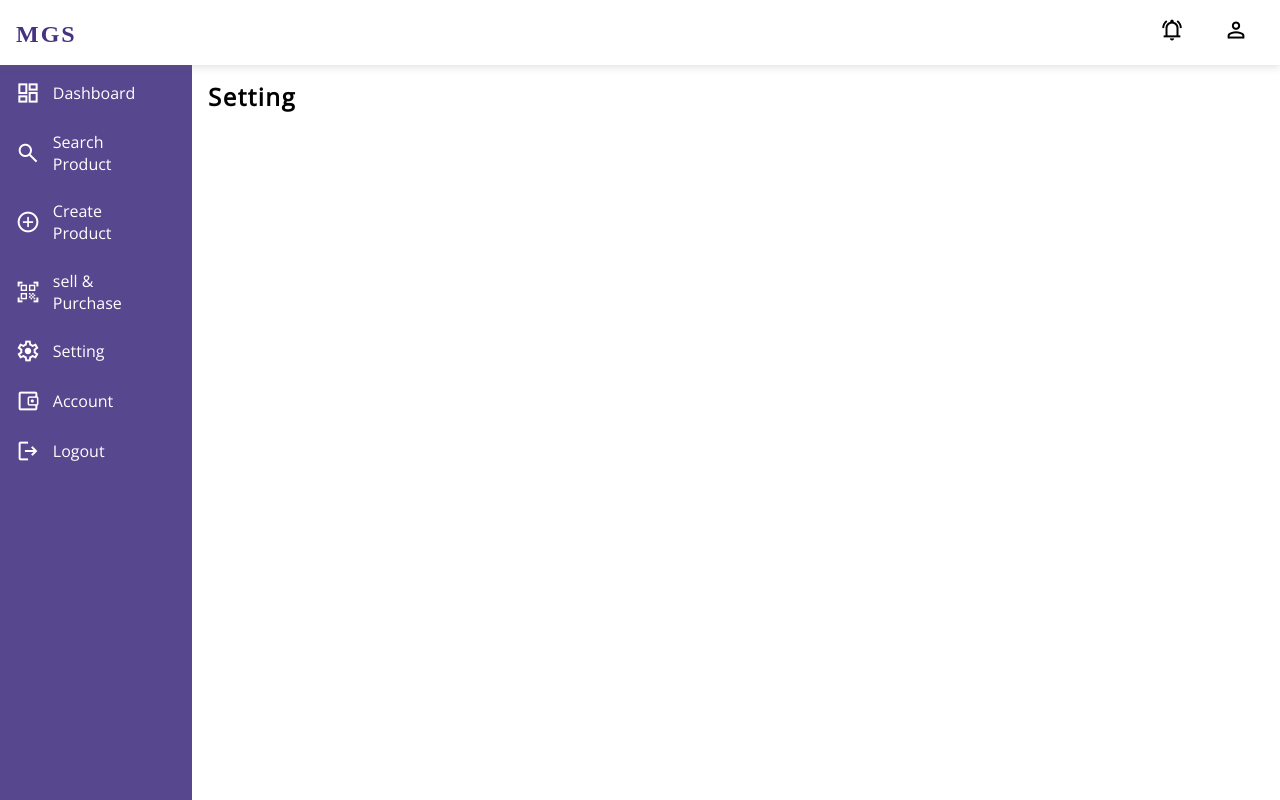
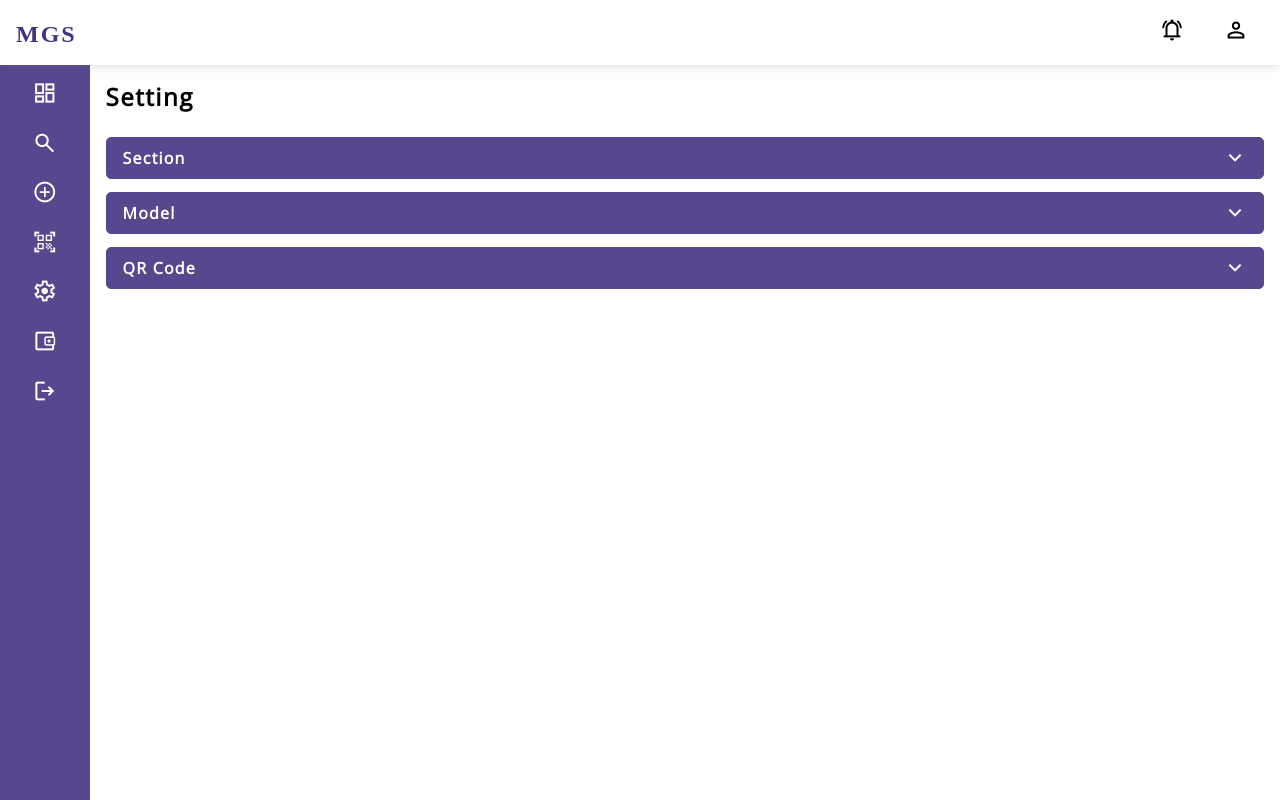
Before and after one commit to Hiten07/Gadget_System_Hackathon, a React (Vite) app: page /setting in a window 1280 px wide. Built offline with nearby package versions, Linux system fonts and the light colour scheme; a web font is replaced by a local one.

Commit message:
edit search page and add setting page or add responcivenes

```diff
--- a/src/components/Sidebar.jsx
+++ b/src/components/Sidebar.jsx
@@ -9,48 +9,45 @@ const Sidebar = () => {
             <Link to={'/'}>
                 <div className="sidebar-link">
                     <li className='material-symbols-outlined' >Dashboard</li>
-                    {screenSize > 768 && <span>Dashboard</span>}
+                    <span>Dashboard</span>
                 </div>
             </Link>
             <Link to={'/search'}>
                 <div className="sidebar-link">
                     <li className="material-symbols-outlined">search</li>
-                    {screenSize > 768 && <span>Search Product</span>}
+                    <span>Search Product</span>
                 </div>
             </Link>
             <Link to={'/add-product'}>
                 <div className="sidebar-link">
                     <li className='material-symbols-outlined' >Add_Circle</li>
-                    {screenSize > 768 && <span>Create Product</span>}
+                    <span>Create Product</span>
                 </div>
             </Link>
             <Link to={'/sell-purchase'}>
                 <div className="sidebar-link">
                     <li className='material-symbols-outlined' >Qr_Code_Scanner</li>
-                    {screenSize > 768 && <span>sell & Purchase</span>}
+                    <span>sell & Purchase</span>
                 </div>
             </Link>
             <Link to={'/setting'}>
                 <div className="sidebar-link">
                     <li className='material-symbols-outlined' >Settings</li>
-                    {screenSize > 768 && <span>Setting</span>}
+                    <span>Setting</span>
                 </div>
             </Link >
             <Link to={'/account'}>
                 <div className="sidebar-link">
                     <li className='material-symbols-outlined' >Account_Balance_Wallet</li>
-                    {screenSize > 768 && <span>Account</span>}
+                    <span>Account</span>
                 </div>
             </Link >
-            {screenSize > 768 && (
-                <Link to={'/logout'}>
+            <Link to={'/logout'} className='logout'>
                 <div className="sidebar-link">
                     <li className='material-symbols-outlined' >Logout</li>
                     <span>Logout</span>
                 </div>
             </Link>
-            )}
-
         </div>
     )
 }
--- a/src/components/styles/sidebar.css
+++ b/src/components/styles/sidebar.css
@@ -31,10 +31,43 @@
     .sidebar {
         z-index: 1;
     }
+
+    .sidebar-link span {
+        display: none;
+    }
+
+    .logout {
+        display: none;
+    }
+}
+
+@media (min-width: 769px) and (max-width: 1325px) {
+    .sidebar-link span {
+        display: none;
+    }
+
+    .sidebar {
+        display: flex;
+        flex-direction: column;
+        justify-content: start;
+        padding: 1rem 1rem;
+        gap: 1.6rem;
+        background-color: var(--light-text-color);
+        color: #FFFFFF;
+        height: (100vh - 65px);
+        width: 7%;
+        position: fixed;
+        top: 65px;
+        left: 0;
+    }
+
+    .sidebar a {
+        margin: 0 auto;
+    }
 }
 
 
-@media (min-width: 769px) {
+@media (min-width: 1326px) {
     .sidebar {
         display: flex;
         flex-direction: column;
--- a/src/index.css
+++ b/src/index.css
@@ -82,11 +82,20 @@ img {
     }
 
     .main-content-container {
-        top: 0;
+        top: 50px;
+        padding: 0 0.65rem 4rem 0.65rem;
     }
 }
 
-@media (min-width: 769px) {
+@media (min-width: 769px) and (max-width: 1325px) {
+    .main-content-container {
+        width: 93%;
+        position: absolute;
+        right: 0;
+    }
+}
+
+@media (min-width: 1326px) {
     .main-content-container {
         width: 85%;
         position: absolute;
--- a/src/pages/Account.jsx
+++ b/src/pages/Account.jsx
@@ -43,7 +43,7 @@ function Account() {
             <Sidebar />
             <div className="main-content-container">
                 <h2>Account</h2>
-                <div className="chart">
+                <div className="chart account-chart">
                     <Line
                         data={data}
                         options={{
--- a/src/pages/Dashboard.jsx
+++ b/src/pages/Dashboard.jsx
@@ -66,6 +66,7 @@ const Dashboard = () => {
                 </div>
 
                 <div className="charts">
+                    <h3>Revenue Chart</h3>
                     <div className="chart">
                         <Bar
                             data={data}
@@ -83,7 +84,7 @@ const Dashboard = () => {
                         />
                     </div>
 
-                    <div className="chart">
+                    {/* <div className="chart">
                         <Line
                             data={data}
                             options={{
@@ -98,7 +99,7 @@ const Dashboard = () => {
                                 }
                             }}
                         />
-                    </div>
+                    </div> */}
                 </div>
 
                 <div className="less-stock">
--- a/src/pages/SearchProduct.jsx
+++ b/src/pages/SearchProduct.jsx
@@ -1,20 +1,19 @@
 import React from 'react'
 import Sidebar from '../components/Sidebar'
 import "./styles/searchProduct.css"
-import "../index.css"
 
 const SearchProduct = () => {
     return (
         <>
             <div className='admin-container'>
-            <Sidebar/>
+                <Sidebar />
                 <div className="main-content-container">
+                    <h2>Search Product</h2>
                     <div className='search-bar-content'>
-                    <h2>Search Cover</h2>
                         <div className="form-control">
                             <form method='post'>
                                 <div className="input-filed">
-                                    <label>Model Number : </label>
+                                    <label>Model Number:</label>
                                     <input
                                         type="search"
                                         name="search-cover"
@@ -29,32 +28,48 @@ const SearchProduct = () => {
                                     > Search
                                     </button>
                                 </div>
-                            </form>
-                        </div>
-                </div>
 
                                 <div className="result-container">
-                    <h2>Results</h2>
-                        <ul className='list'>
-                            <li className='list-item'>Name</li>
-                            <li className='list-item'>Box Number</li>
-                            <li className='list-item'>Location</li>
-                            <li className='list-item'>Brand</li>
-                            <li className='list-item'>Model</li>
-                            <li className='list-item'>No of cover</li>
+                                    <h2>Result</h2>
+                                    <ul className='result'>
+                                        <li><span>Section Number:</span> 01</li>
+                                        <li><span>Box Number:</span> 15</li>
+                                        <li><span>Product:</span> Samsung S7</li>
+                                        <li><span>Location:</span> 1 row 2 column</li>
+                                        <li><span>Quantity:</span> 8</li>
                                     </ul>
                                 </div>
 
+                            </form>
+
+                        </div>
+
+                    </div>
+
+
+                    {/* <div className="table">
                         <table>
+                            <thead>
+                                <tr>
+                                    <th>Section Number</th>
+                                    <th>Box Number</th>
+                                    <th>Product</th>
+                                    <th>Location</th>
+                                    <th>Quantity</th>
+                                </tr>
+                            </thead>
+                            <tbody>
                                 <tr>
                                     <td>1</td>
                                     <td>01</td>
+                                    <td>Samsung F42</td>
                                     <td>2-row 1-column</td>
-                        <td>xyz</td>
-                        <td>m 16</td>
                                     <td>15</td>
                                 </tr>
+                            </tbody>
                         </table>
+                    </div> */}
+
 
                 </div>
             </div>
--- a/src/pages/Setting.jsx
+++ b/src/pages/Setting.jsx
@@ -1,12 +1,125 @@
-import React from 'react'
+import React, { useState } from 'react'
 import Sidebar from '../components/Sidebar'
+import './styles/setting.css'
 
 const Setting = () => {
+    const [section, setSection] = useState(false);
+    const [model, setModel] = useState(false);
+    const [qr, setQr] = useState(false);
     return (
         <div className='admin-container'>
             <Sidebar />
             <div className="main-content-container">
                 <h2>Setting</h2>
+                <div className="setting-container">
+                    <div className="setting-title" onClick={() => section ? setSection(false) : setSection(true)} >
+                        <h4>Section</h4>
+                        {section ? <li className='material-symbols-outlined' >expand_less</li> : <li className='material-symbols-outlined' >expand_more</li>}
+                    </div>
+
+                    {section ? (
+                        <div className="setting-show">
+                            <table>
+                                <thead>
+                                    <tr>
+                                        <th>Section No.</th>
+                                        <th>Brand</th>
+                                        <th>No of Model</th>
+                                    </tr>
+                                </thead>
+                                <tbody>
+                                    <tr>
+                                        <td>01</td>
+                                        <td>Apple</td>
+                                        <td>13</td>
+                                    </tr>
+                                    <tr>
+                                        <td>02</td>
+                                        <td>Vivo</td>
+                                        <td>5</td>
+                                    </tr>
+                                    <tr>
+                                        <td>03</td>
+                                        <td>samsung</td>
+                                        <td>22</td>
+                                    </tr>
+                                </tbody>
+                            </table>
+                        </div>
+                    ) : ""}
+
+
+                    <div className="setting-title" onClick={() => model ? setModel(false) : setModel(true)} >
+                        <h4>Model</h4>
+                        {model ? <li className='material-symbols-outlined' >expand_less</li> : <li className='material-symbols-outlined' >expand_more</li>}
+                    </div>
+
+                    {model && (
+                        <div className="setting-show">
+                            <h4>01 Samsung</h4>
+                            <table>
+                                <thead>
+                                    <tr>
+                                        <th>Box No.</th>
+                                        <th>Model</th>
+                                        <th>Quantity</th>
+                                    </tr>
+                                </thead>
+                                <tbody>
+                                    <tr>
+                                        <td>01</td>
+                                        <td>Iphone 14 pro</td>
+                                        <td>13</td>
+                                    </tr>
+                                    <tr>
+                                        <td>02</td>
+                                        <td>Iphone 8</td>
+                                        <td>8</td>
+                                    </tr>
+                                    <tr>
+                                        <td>03</td>
+                                        <td>Iphone 6s</td>
+                                        <td>2</td>
+                                    </tr>
+                                </tbody>
+                            </table>
+
+                            <h4>02 Apple</h4>
+                            <table>
+                                <thead>
+                                    <tr>
+                                        <th>Box No.</th>
+                                        <th>Model</th>
+                                        <th>Quantity</th>
+                                    </tr>
+                                </thead>
+                                <tbody>
+                                    <tr>
+                                        <td>01</td>
+                                        <td>Iphone 14 pro</td>
+                                        <td>13</td>
+                                    </tr>
+                                    <tr>
+                                        <td>02</td>
+                                        <td>Iphone 8</td>
+                                        <td>8</td>
+                                    </tr>
+                                    <tr>
+                                        <td>03</td>
+                                        <td>Iphone 6s</td>
+                                        <td>2</td>
+                                    </tr>
+                                </tbody>
+                            </table>
+                        </div>
+                    )}
+
+
+                    <div className="setting-title" onClick={() => model ? setQr(false) : setQr(true)} >
+                        <h4>QR Code</h4>
+                        {qr ? <li className='material-symbols-outlined' >expand_less</li> : <li className='material-symbols-outlined' >expand_more</li>}
+                    </div>
+                </div>
             </div>
         </div>
     )
--- a/src/pages/styles/account.css
+++ b/src/pages/styles/account.css
@@ -5,6 +5,10 @@
     width: 100%;
     flex-direction: column;
     box-shadow: none;
+}
+
+.account-chart {
+    margin-top: 2rem;
 }
 
 .change-btn {
--- a/src/pages/styles/dashboard.css
+++ b/src/pages/styles/dashboard.css
@@ -41,17 +41,13 @@ h2 {
 .chart {
     margin-top: 2rem;
     width: 50%;
-    height: 300px;
+    height: 295px;
     padding: 1rem;
     border-radius: 10px;
     box-shadow: rgba(0, 0, 0, 0.12) 0px 1px 3px, rgba(0, 0, 0, 0.24) 0px 1px 2px;
 }
 
 .charts {
-    display: flex;
-    justify-content: center;
-    align-items: center;
-    gap: 2rem;
     margin-block: 1rem;
 }
 
@@ -64,6 +60,7 @@ h2 {
 
 .less-stock div {
     width: 100%;
+    overflow-x: auto;
 }
 
 h3 {
@@ -91,3 +88,52 @@ td {
     text-align: center;
     padding: 0.25rem 0;
 }
+
+@media screen and (max-width: 992px) {
+    .less-stock {
+        grid-template-columns: 1fr;
+    }
+}
+
+@media (min-width: 769px) and (max-width: 992px) {
+    .day-numbers .title li {
+        color: var(--primary-color);
+        font-size: 1rem;
+    }
+
+    .day-numbers .title span {
+        color: var(--light-text-color);
+        font-size: 1rem;
+    }
+
+    .day-numbers .day p {
+        font-size: 1rem;
+    }
+}
+
+@media screen and (max-width: 778px) {
+    .day-numbers {
+        grid-template-columns: 1fr;
+    }
+
+    .day-numbers .title li {
+        color: var(--primary-color);
+        font-size: 1.4rem;
+    }
+
+    .day-numbers .title span {
+        color: var(--light-text-color);
+        font-size: 1.15rem;
+    }
+
+    .day-numbers .day p {
+        font-size: 1rem;
+    }
+
+    .chart {
+        margin-top: 0;
+        width: 100%;
+        height: 200px;
+        padding: 0;
+    }
+}
--- a/src/pages/styles/searchProduct.css
+++ b/src/pages/styles/searchProduct.css
@@ -1,10 +1,11 @@
 .search-bar-content {
     display: flex;
     flex-direction: column;
+    margin-bottom: 2rem;
 }
 
-form input {
-    margin-top: 1.2rem;
+.search-bar-content form input {
+    margin-top: 0.8rem;
 }
 
 .search-button {
@@ -20,31 +21,27 @@ form input {
 }
 
 .result-container {
-    margin-top: 3rem;
+    margin-top: 1rem;
 }
 
-.list {
-    display: flex;
-    flex-wrap: nowrap;
-    padding: 0;
-    background-color: var(--primary-color);
-    padding: 0.3rem;
-    list-style: none;
-    text-align: center;
+.result {
     margin-top: 1rem;
-    border-radius: 8px;
-    border: 1.5px solid black;
+    display: grid;
+    grid-template-columns: repeat(3, 1fr);
+    gap: 0.4rem;
 }
 
-.list-item {
-    color: white;
-    flex-direction: row;
-    margin-bottom: 5px;
-    font-size: 0.9rem;
-    margin: 0 2rem;
+.result-container span {
+    color: var(--light-text-color);
+    font-weight: 600;
+    letter-spacing: 1.5px;
 }
 
-table td {
-    font-size: 0.9rem;
-    padding: 1rem 2.5rem;
+@media screen and (max-width: 992px) {
+    .result {
+        margin-top: 1rem;
+        display: grid;
+        grid-template-columns: repeat(1, 1fr);
+        gap: 0.4rem;
+    }
 }
--- /dev/null
+++ b/src/pages/styles/setting.css
@@ -0,0 +1,36 @@
+.setting-container {
+    margin-top: 1.5rem;
+}
+
+.setting-title {
+    background-color: var(--light-text-color);
+    border-radius: 5px;
+    display: flex;
+    justify-content: space-between;
+    align-items: center;
+    margin-top: 0.8rem;
+    padding: 0.5rem 1rem;
+    letter-spacing: 1.2px;
+    border: 1px solid var(--light-text-color);
+    color: #ffffff;
+    cursor: pointer;
+}
+
+.setting-title h4 {
+    margin: 0;
+}
+
+.setting-show {
+    margin-top: 1rem;
+    padding: 0 1rem;
+}
+
+.setting-show h4 {
+    margin-block: 1rem;
+}
+
+@media screen and (max-width: 768px) {
+    .setting-show {
+        padding: 0 0.6rem;
+    }
+}
```
Also changed, not shown: 1 other file (tests, documents, lock files or other folders). Lines whose indentation alone changed are shown as unchanged.
